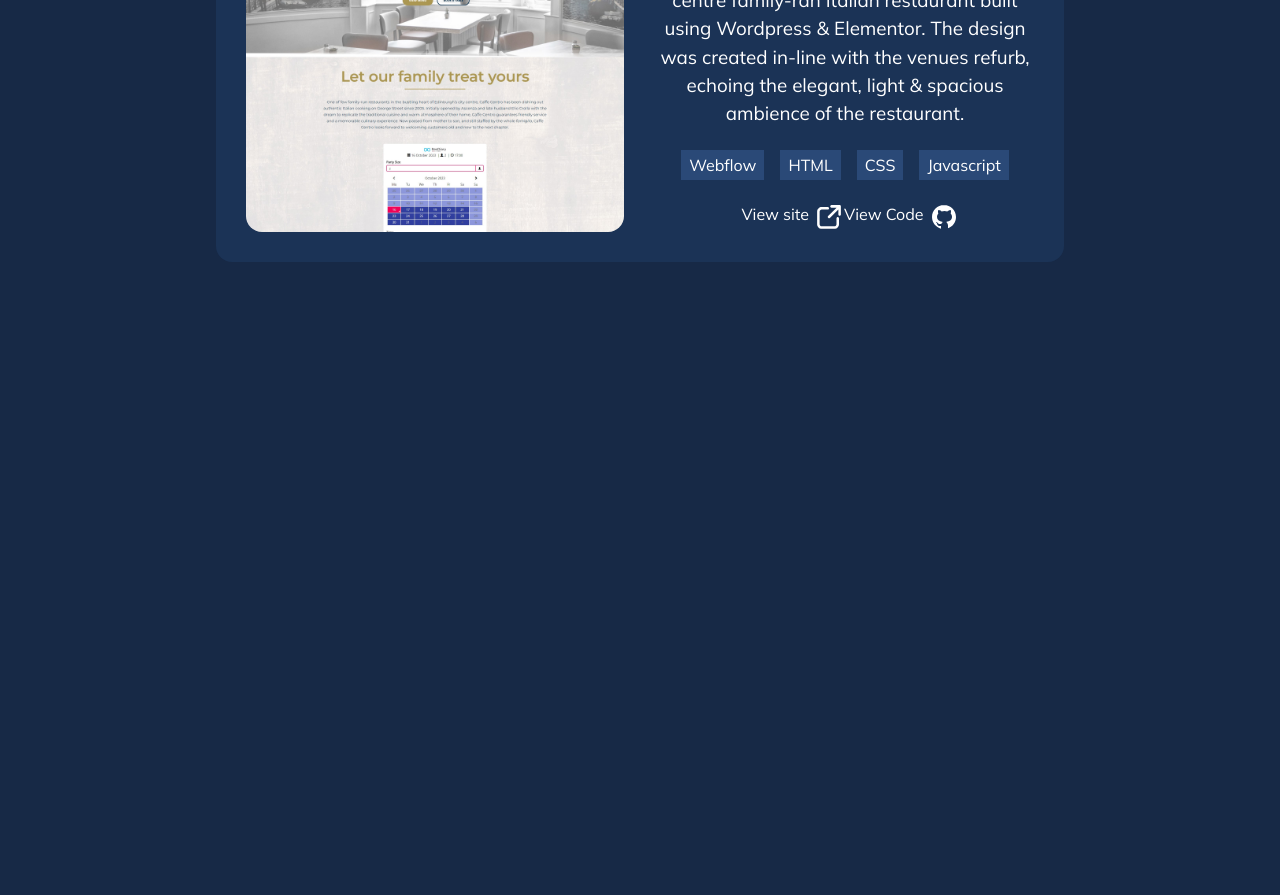
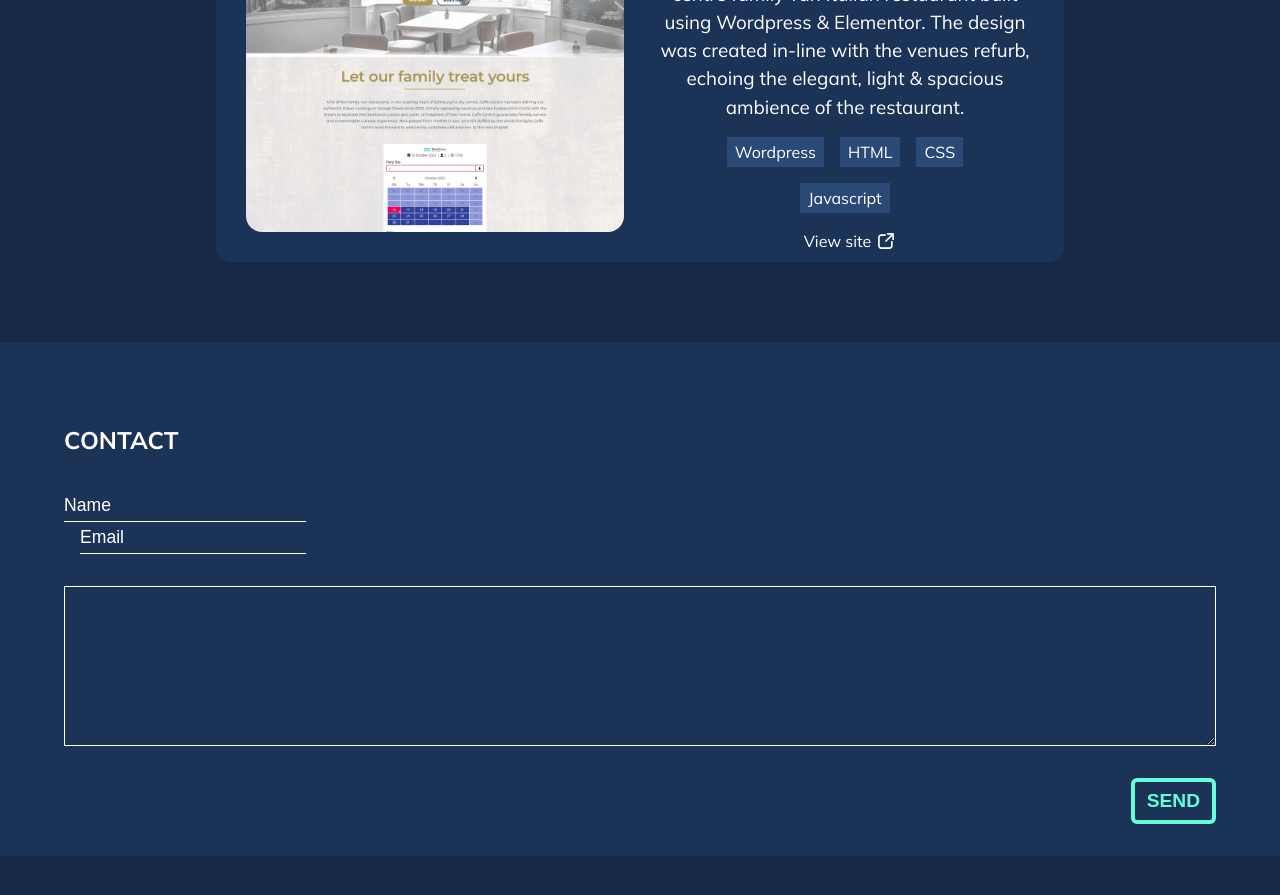
Before and after one commit to gkinghorn3/portfolio-2.0, a React (Vite) app: page / in a window 1280 px wide. Shown: the part 2040-2935 px from the top of the page. Before the commit the page ends 2392 px from the top, so only its background shows below. Built offline with nearby package versions, Linux system fonts and the light colour scheme.

Commit message:
contact form added and linked to backend

```diff
--- a/package.json
+++ b/package.json
@@ -10,6 +10,7 @@
     "preview": "vite preview"
   },
   "dependencies": {
+    "@formspree/react": "^2.5.1",
     "react": "^18.2.0",
     "react-burger-menu": "^3.0.9",
     "react-dom": "^18.2.0",
--- a/src/App.jsx
+++ b/src/App.jsx
@@ -2,10 +2,10 @@ import { Fragment } from 'react';
 
 
 import Navigation  from './components/Navigation/Navigation.component';
-import Header from './components/Header/Header';
+import Header from './components/Header/Header.Component';
 import Sidebar from './components/Sidebar/Sidebar';
 import ProjectList from './components/ProjectList/ProjectList.component';
-
+import ContactForm from './components/ContactForm/ContactForm.component';
 
 import './App.scss'
 
@@ -22,6 +22,7 @@ function App() {
         <Navigation />
         <Header />
         <ProjectList />
+        <ContactForm />
       </div>
 
     </Fragment>
--- a/src/components/Base-button/BaseBtn.component.jsx
+++ /dev/null
@@ -1,11 +0,0 @@
-import './BaseBtn.styles.scss';
-
-const BaseBtn = ({clickHandler, btnText, className}) => {
-
-    return (
-        <button onClick={clickHandler} className='header-cta' >{btnText}</button>
-
-    )
-}
-
-export default BaseBtn;
--- /dev/null
+++ b/src/components/BaseBtn/BaseBtn.component.jsx
@@ -0,0 +1,11 @@
+import './BaseBtn.styles.scss';
+
+const BaseBtn = ({clickHandler, btnText, className, type}) => {
+
+    return (
+        <button onClick={clickHandler} className={className} type={type}>{btnText}</button>
+
+    )
+}
+
+export default BaseBtn;
--- a/src/components/Base-button/BaseBtn.styles.scss
+++ b/src/components/BaseBtn/BaseBtn.styles.scss
@@ -3,11 +3,11 @@ $highlight-color: #64FFDA;
 button {
     color: white;
     background-color: transparent;
-    padding: 10px 15px;
+    padding: 8px 12px;
     border: solid 4px $highlight-color;
-    font-size: 1.6rem;
+    font-size: 1.2rem;
     font-weight: 600;
-    max-width: 200px;
+    max-width: fit-content;
     border-radius: 6px;
     color: $highlight-color;
 
--- /dev/null
+++ b/src/components/ContactForm/ContactForm.component.jsx
@@ -0,0 +1,49 @@
+import { Fragment } from "react";
+import { useForm, ValidationError } from "@formspree/react";
+
+import BaseBtn from "../BaseBtn/BaseBtn.component";
+
+import "./ContactForm.styles.scss";
+
+const ContactForm = () => {
+  const [state, handleSubmit] = useForm("xoqzgwnq");
+
+  if (state.succeeded) {
+    return (
+      <p>Thanks for your message, I'll get back to you as soon as I can!</p>
+    );
+  }
+
+  return (
+    <Fragment>
+      <div className="form-container">
+        <form onSubmit={handleSubmit}>
+          <div className="form-title">
+            <h2>CONTACT</h2>
+          </div>
+
+          <div className="form-input-container">
+            <input type="text" name="name" id="name" placeholder="Name" />
+            <input type="email" name="email" id="email" placeholder="Email" />
+            <ValidationError
+              prefix="Email"
+              field="email"
+              errors={state.errors}
+            />
+          </div>
+          <textarea id="message" name="message" />
+          <ValidationError
+            prefix="Message"
+            field="message"
+            errors={state.errors}
+          />
+          <div className="btn-container">
+            <BaseBtn btnText="SEND" className={BaseBtn} type="submit" disabled={state.submitting} />
+          </div>
+        </form>
+      </div>
+    </Fragment>
+  );
+};
+
+export default ContactForm;
--- /dev/null
+++ b/src/components/ContactForm/ContactForm.styles.scss
@@ -0,0 +1,81 @@
+$form-bg-color: #1B3356;
+
+
+.form-container {
+    width: 100vw;
+    background-color: $form-bg-color;
+    height: fit-content;
+    padding: 2rem 0;
+    display: flex;
+    flex-direction: column;
+    align-items: center;
+    margin-bottom: 10rem;
+
+
+    @media (min-width: 1366px) {
+
+    }
+
+
+    form {
+        width: 53rem;
+        margin-top: 3rem;
+        display: flex;
+        flex-direction: column;
+        align-items: start;
+
+        @media (max-width: 1366px) {
+            width: 90%;
+        }
+
+        .form-title {
+        width: 100%;
+            display: flex;
+            justify-content: flex-start;
+            margin-bottom: 2rem;
+        }
+
+        .form-input-container {
+            margin-bottom: 2rem;
+            display: flex;
+            justify-content: left;
+
+            @media (max-width: 1366px) {
+                flex-direction: column;
+            }
+        }
+
+        input {
+            height: 2rem;
+            background-color: $form-bg-color;
+            border: none;
+            border-bottom: white solid 1px;
+            color: white;
+            font-size: 1.1rem;
+
+            &::placeholder {
+                color: white;
+                font-size: 1.1rem;;
+            }
+
+        }
+
+        input#email {
+            margin-left: 1rem;
+        }
+    }
+
+    #message {
+        width: 100%;
+        height: 10rem;
+        background-color: $form-bg-color;
+        border: white solid 1px;
+    }
+
+    .btn-container {
+        width: 100%;
+        display: flex;
+        justify-content: end;
+        margin-top: 2rem;
+    }
+}
--- a/src/components/ProjectCard/ProjectCard.component.jsx
+++ b/src/components/ProjectCard/ProjectCard.component.jsx
@@ -40,7 +40,7 @@ const ProjectCard = ({
 
           {projectCodeLink && (
             <a href={projectCodeLink} target="blank">
-              <span>View Code</span>{" "}
+              <span>View Code</span>
               <img src="/images/icons/gitHubAlternate.svg" />
             </a>
           )}
--- a/src/components/ProjectList/ProjectList.component.jsx
+++ b/src/components/ProjectList/ProjectList.component.jsx
@@ -27,9 +27,9 @@ const projects = [
     projectTitle: "Centro Edinburgh",
     projectDescription:
       "A complete website re-design for a city centre family-ran Italian restaurant built using Wordpress & Elementor. The design was created in-line with the venues refurb, echoing the elegant, light & spacious ambience of the restaurant.",
-    technologies: ["Webflow", "HTML", "CSS", "Javascript"],
+    technologies: ["Wordpress", "HTML", "CSS", "Javascript"],
     projectSiteLink: "https://centroedinburgh.co.uk/",
-    projectCodeLink: "https://github.com",
+    projectCodeLink: "",
     projectImage: "/images/centro-fullpage.jpg",
     siteType: "site",
   }
--- a/src/components/header/Header.jsx
+++ b/src/components/header/Header.Component.jsx
@@ -1,4 +1,4 @@
-import BaseBtn from "../Base-button/BaseBtn.component";
+
 
 import "./Header.styles.scss";
 
```
Also changed, not shown: 1 other file (tests, documents, lock files or other folders).
